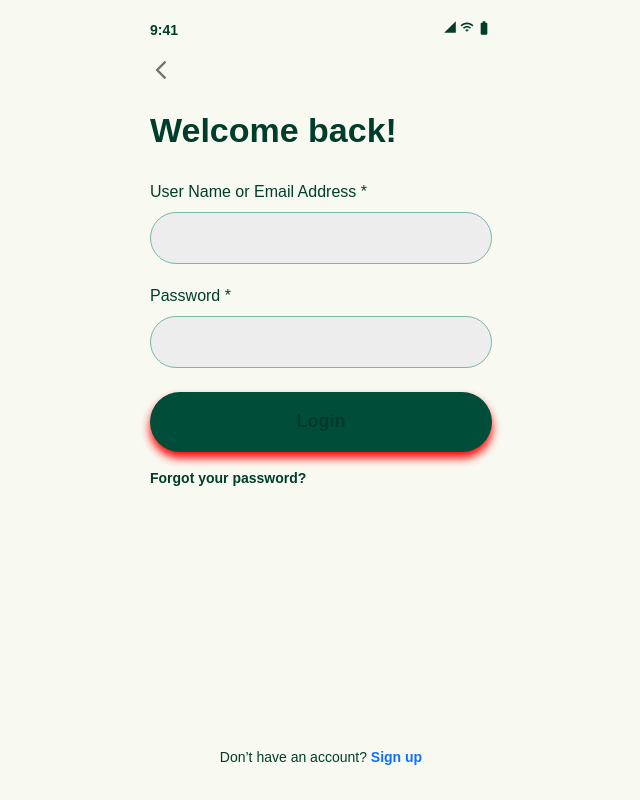
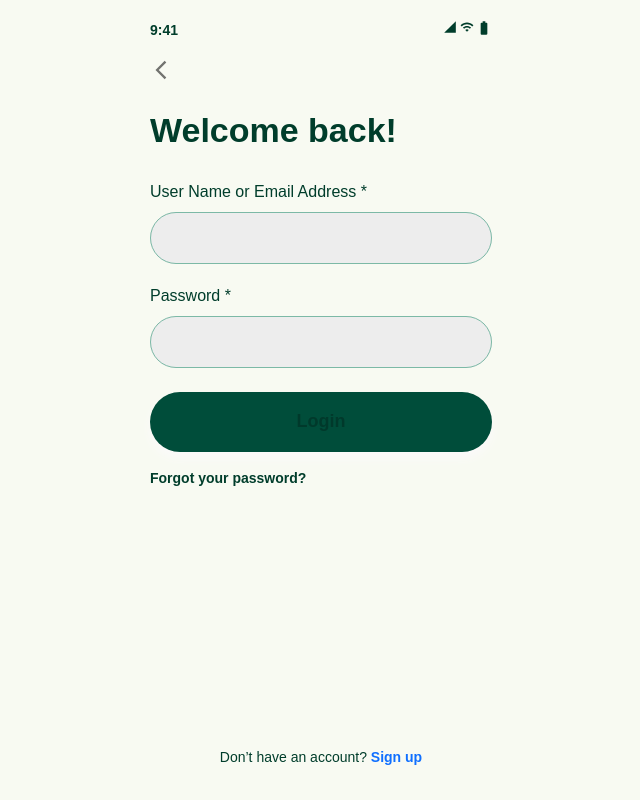
Before and after one commit to G4-Expense-Tracker/4G-Expense-Tracker, a React (Vite) app in the folder canopy-FRONTEND/: page /login in a window 1280 px wide. Shown: the whole page, without its empty margins (319-959 px from the left). Built offline with nearby package versions, Linux system fonts and the light colour scheme.

Commit message:
trying to match the colour to the original design

```diff
--- a/canopy-FRONTEND/src/components/pages/LoginPage.jsx
+++ b/canopy-FRONTEND/src/components/pages/LoginPage.jsx
@@ -142,7 +142,7 @@ export default function LoginPage() {
             bgcolor: "primary.main",
             color: "#fff",
             mb: 2,
-            boxShadow: "0px 6px 10px rgb(255, 0, 0)",
+            boxShadow: "0px 6px 10px rgb(251, 250, 250)",
             "&:hover": { bgcolor: "primary.dark" },
           }}
         >
```
